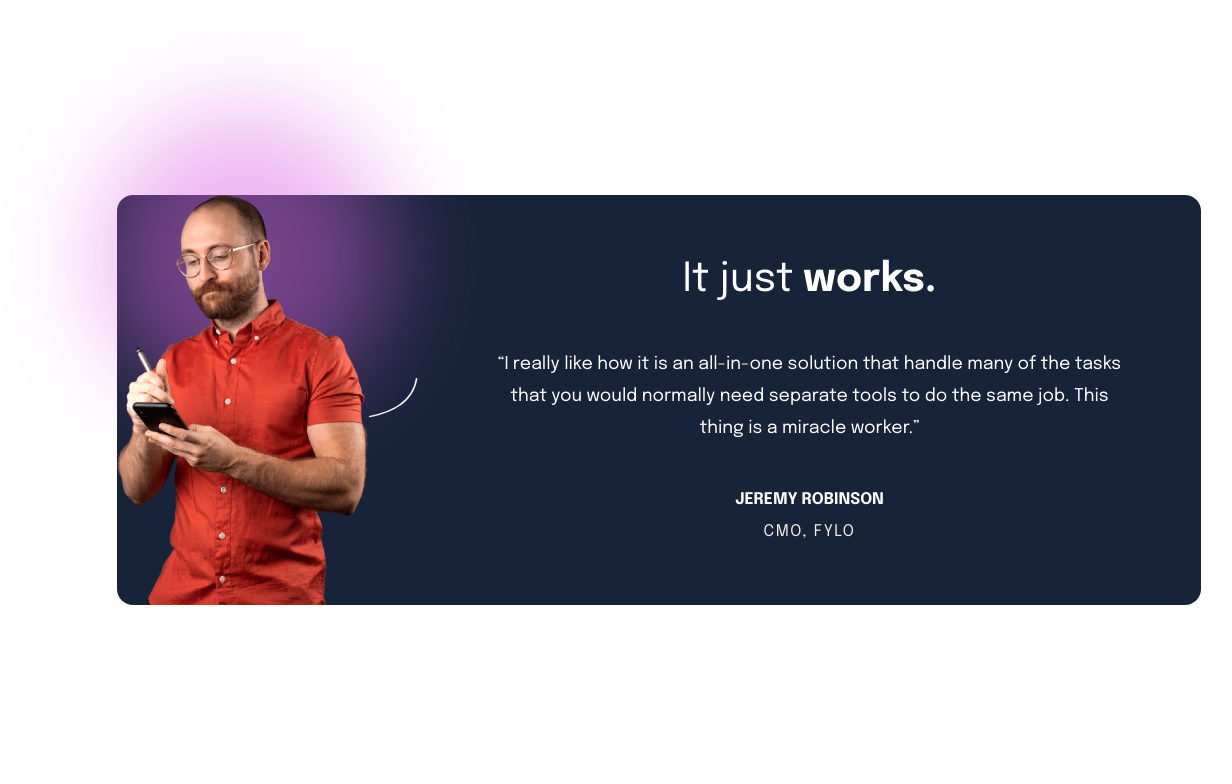
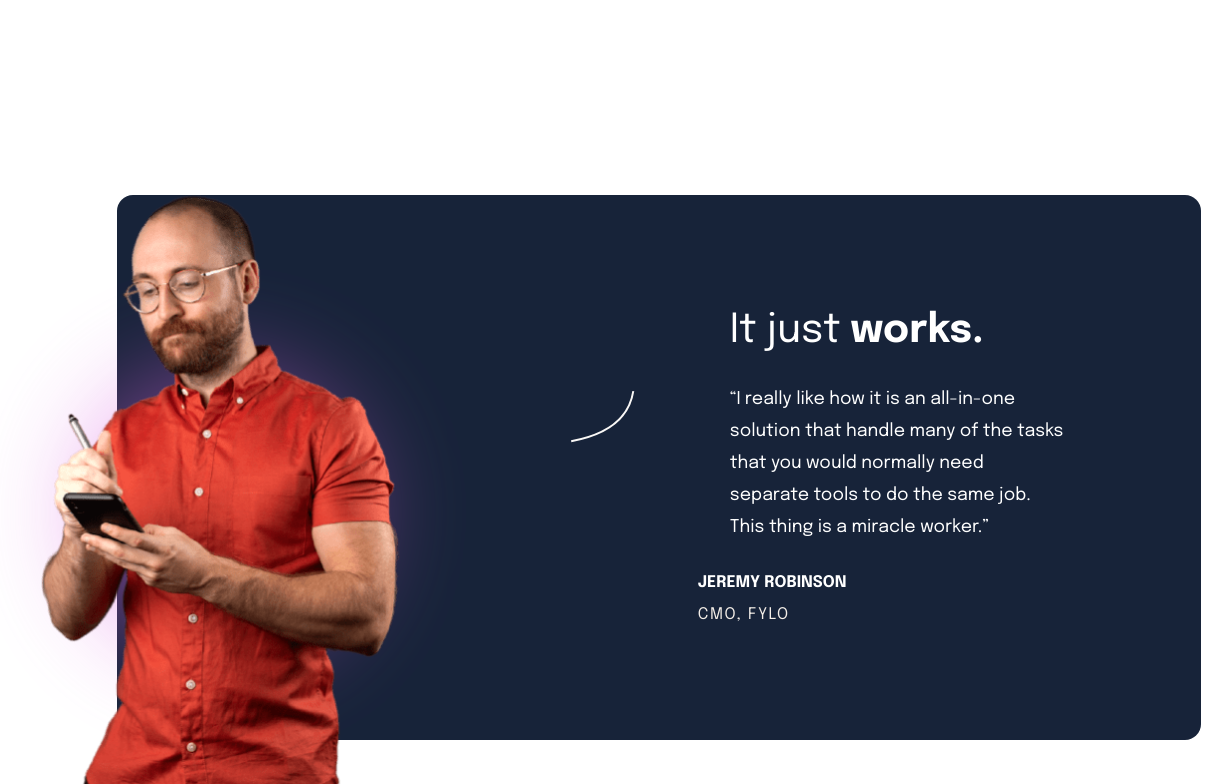
Before and after one commit to webstormcam/Suite_Landing_Page, a plain HTML site: page index.html in a window 1536 px wide. Shown: the part 855-1639 px from the top of the page, without its empty margins (109-1341 px from the left). Before the commit the page ends 1492 px from the top, so only its background shows below. Drawn offline with Linux system fonts and the light colour scheme.

Commit message:
Middle section(Desktop)
It is coming together, nearly done with it

```diff
--- a/index.html
+++ b/index.html
@@ -53,13 +53,14 @@
             <section id="middle-area">
                 <div id="img-area">
                     <img id="jeremy" src="imgs/image-jeremy-small@2x.png" alt="">
+                    <img id="jeremy-big" src="imgs/image-jeremy-large.png" alt="">
                     <img id="blur" src="imgs/pattern-blur.svg" alt="background color blur">
                 </div>
                 <div id="amazon_slash">
                     <img id="second-slash" src="imgs/pattern-curved-line-2.svg" alt="">
                 </div>
                 <div id="middle-words">
-                    <h2>It just <span class="bold"> works.</span></h2>
+                    <h2 id="workz">It just <span class="bold"> works.</span></h2>
                     <p id="quote">“I really like how it is an all-in-one solution that handle many of the tasks that you
                         would
                         normally need separate tools to do the same job. This thing is a miracle worker.”</p>
--- a/style.css
+++ b/style.css
@@ -8,6 +8,10 @@
     --grey: #49566D;
     --white: #fff;
     --cream: #F3EDE7;
+}
+
+#jeremy-big {
+    display: none;
 }
 
 body {
@@ -356,24 +360,65 @@ h2 {
 
     #middle-area {
         flex-direction: row;
+        justify-content: space-around;
+        height: 545px;
     }
 
     #second-slash {
 
         margin-top: 0rem;
+        position: relative;
+        left: 9rem;
+        top: -3rem;
+        width: 64.05px;
+        height: 52px;
     }
 
     #jeremy {
-        width: 252px;
+
+        display: none;
+
+    }
+
+    #jeremy-big {
+        width: 359px;
         z-index: 10;
-        position: relative;
+        position: absolute;
         top: 0rem;
+        display: block;
+        height: 589px;
     }
+
 
 
 
     #blur {
         position: absolute;
+        top: 3rem;
+
 
     }
+
+    #middle-words {
+        width: 400px;
+    }
+
+    #middle-words h2,
+    p {
+        text-align: left;
+    }
+
+
+    #quote {
+        text-align: left;
+        padding: 0rem;
+        padding-left: 2rem;
+        padding-right: 2rem;
+    }
+
+    #workz {
+        padding-left: 2rem;
+    }
+
+
 }
```
